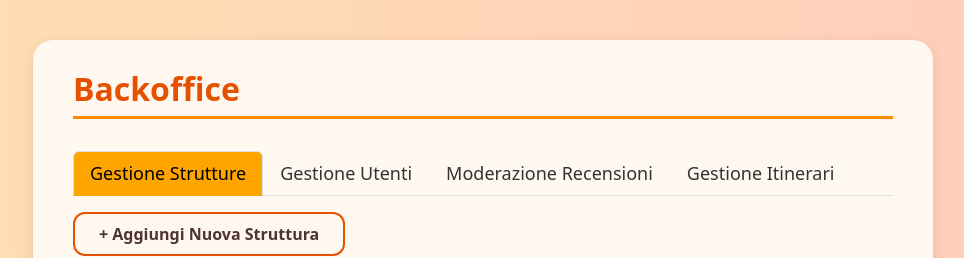
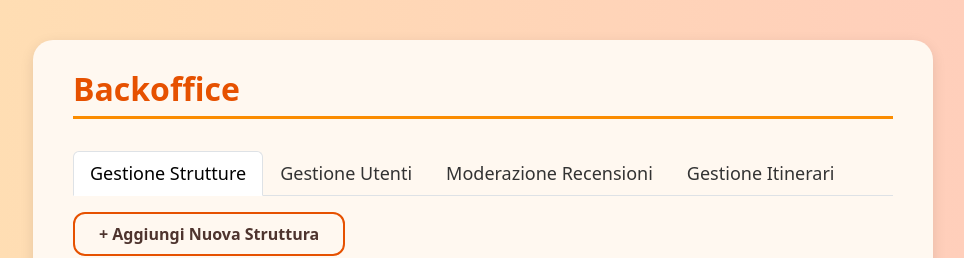
Before and after one commit to SalvatoreGianquinto/MindWander-FE, a React (Vite) app: page /backoffice in a window 1280 px wide. Shown: the top 258 px of the page, without its empty margins (157-1121 px from the left). Built offline with nearby package versions, Linux system fonts and the light colour scheme; no server answers.

Commit message:
backoffice

```diff
--- a/src/components/BackOffice.jsx
+++ b/src/components/BackOffice.jsx
@@ -62,16 +62,24 @@ const BackOffice = () => {
         <Tab.Container defaultActiveKey="strutture">
           <Nav variant="tabs" className="mb-3">
             <Nav.Item>
-              <Nav.Link eventKey="strutture">Gestione Strutture</Nav.Link>
+              <Nav.Link eventKey="strutture" className="nav-link-back">
+                Gestione Strutture
+              </Nav.Link>
             </Nav.Item>
             <Nav.Item>
-              <Nav.Link eventKey="utenti">Gestione Utenti</Nav.Link>
+              <Nav.Link eventKey="utenti" className="nav-link-back">
+                Gestione Utenti
+              </Nav.Link>
             </Nav.Item>
             <Nav.Item>
-              <Nav.Link eventKey="recensioni">Moderazione Recensioni</Nav.Link>
+              <Nav.Link eventKey="recensioni" className="nav-link-back">
+                Moderazione Recensioni
+              </Nav.Link>
             </Nav.Item>
             <Nav.Item>
-              <Nav.Link eventKey="itinerari">Gestione Itinerari</Nav.Link>
+              <Nav.Link eventKey="itinerari" className="nav-link-back">
+                Gestione Itinerari
+              </Nav.Link>
             </Nav.Item>
           </Nav>
 
--- a/src/styles/BackOffice.css
+++ b/src/styles/BackOffice.css
@@ -149,7 +149,7 @@
   background-color: #fafafa;
 }
 
-.nav-link {
+.nav-link-back {
   color: #333;
 }
 
--- a/src/styles/custom.scss
+++ b/src/styles/custom.scss
@@ -1,6 +1,6 @@
 $primary: #0a100d;
 $secondary: #009688;
-$body-bg: orange;
+$body-bg: white;
 $body-color: #fff;
 
 @import "bootstrap/scss/bootstrap";
```
